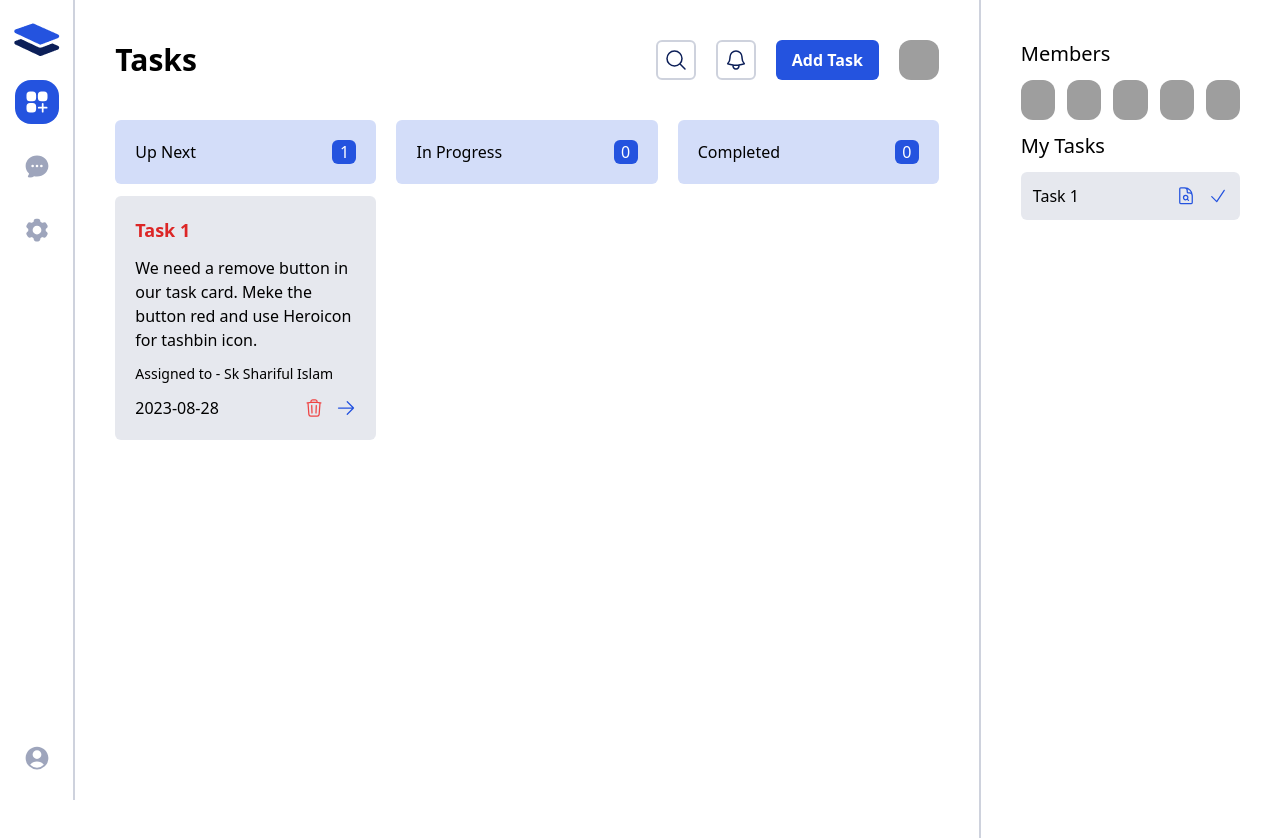
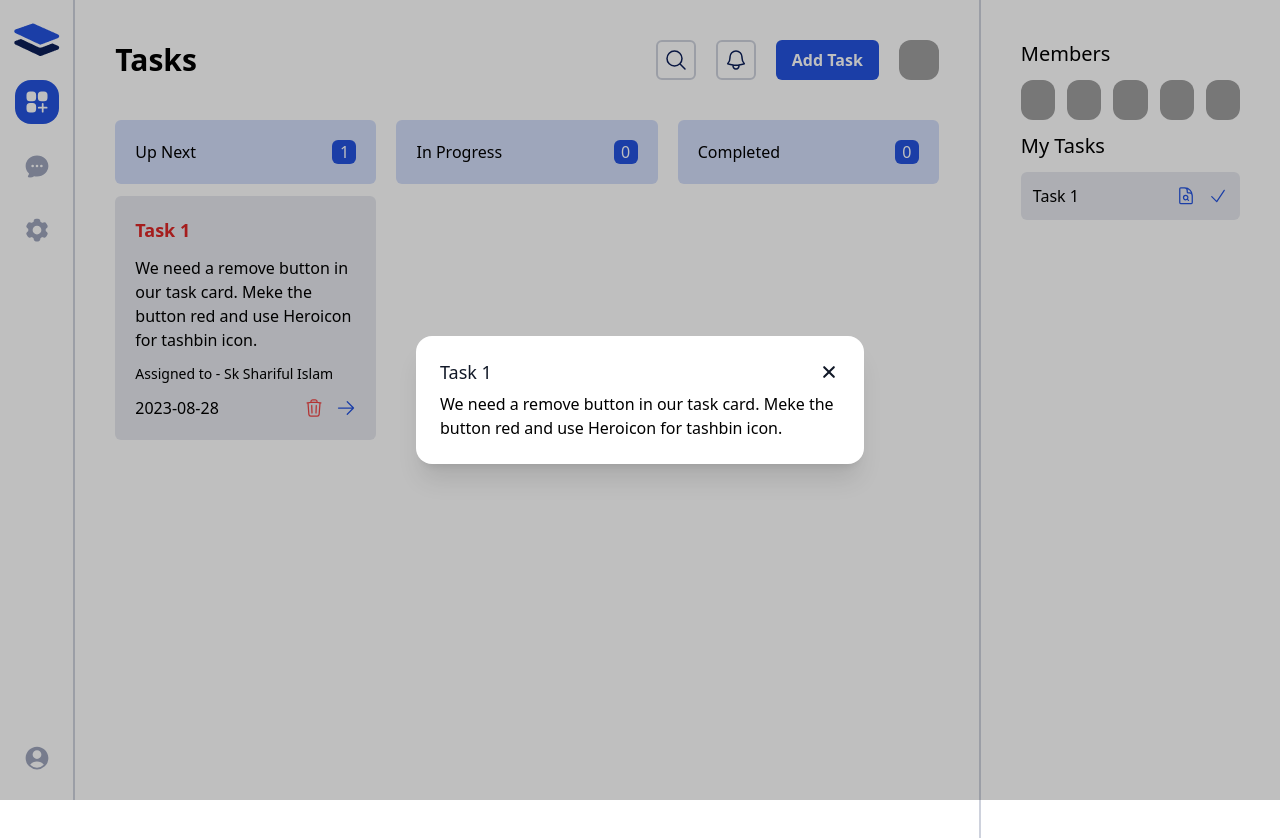
Before and after one commit to shariful10/Taskmaster, a React (Vite) app: page / in a window 1280 px wide. Both pictures are taken after a click on the button 1186 px from the left and 196 px from the top of the page. Shown: the top 838 px of the page. Built offline with nearby package versions, Linux system fonts and the light colour scheme; grey boxes are pictures that could not be loaded.

Commit message:
Features: My Task Details Modal Implemented

```diff
--- a/package.json
+++ b/package.json
@@ -16,6 +16,7 @@
     "react": "^18.2.0",
     "react-dom": "^18.2.0",
     "react-hook-form": "^7.51.0",
+    "react-icons": "^5.0.1",
     "react-redux": "^9.1.0",
     "react-router-dom": "^6.15.0"
   },
--- a/src/components/tasks/AddTaskModal.jsx
+++ b/src/components/tasks/AddTaskModal.jsx
@@ -1,5 +1,5 @@
 import { useDispatch } from "react-redux";
-import Modal from "../ui/Model";
+import Modal from "../ui/Modal";
 import { useForm } from "react-hook-form";
 import { addTask } from "../../redux/features/tasks/tasksSlice";
 
--- a/src/components/tasks/MyTasks.jsx
+++ b/src/components/tasks/MyTasks.jsx
@@ -2,12 +2,15 @@ import {
 	CheckIcon,
 	DocumentMagnifyingGlassIcon,
 } from "@heroicons/react/24/outline";
-import { useEffect } from "react";
+import { useEffect, useState } from "react";
 import { useDispatch, useSelector } from "react-redux";
 import { updateStatus, userTasks } from "../../redux/features/tasks/tasksSlice";
+import TaskDetailsModal from "./TaskDetailsModal";
 
 const MyTasks = () => {
 	const dispatch = useDispatch();
+  const [taskId, setTaskId] = useState(0);
+	const [isOpen, setIsOpen] = useState(false);
 
 	const { tasks, userSpecificTasks } = useSelector((state) => state.tasksSlice);
 	const { name: userName } = useSelector((state) => state.userSlice);
@@ -16,8 +19,14 @@ const MyTasks = () => {
 		dispatch(userTasks(userName));
 	}, [dispatch, userName, tasks]);
 
+  const handleModal = (id) => {
+    setTaskId(id)
+    setIsOpen(!isOpen)
+  };
+
 	return (
 		<div>
+			<TaskDetailsModal isOpen={isOpen} setIsOpen={setIsOpen} id={taskId} />
 			<h1 className="text-xl my-3">My Tasks</h1>
 			<div className=" h-[750px] overflow-auto space-y-3">
 				{userSpecificTasks.map((item) => (
@@ -27,7 +36,11 @@ const MyTasks = () => {
 					>
 						<h1>{item.title}</h1>
 						<div className="flex gap-3">
-							<button className="grid place-content-center" title="Details">
+							<button
+								onClick={() => handleModal(item.id)}
+								className="grid place-content-center"
+								title="Details"
+							>
 								<DocumentMagnifyingGlassIcon className="w-5 h-5 text-primary" />
 							</button>
 							<button
--- /dev/null
+++ b/src/components/tasks/TaskDetailsModal.jsx
@@ -0,0 +1,20 @@
+import Modal from "../ui/Modal";
+import { useSelector } from "react-redux";
+
+const TaskDetailsModal = ({ isOpen, setIsOpen, id }) => {
+	const { tasks } = useSelector((state) => state.tasksSlice);
+	const task = tasks.find((item) => item.id === id);
+
+	return (
+		<Modal
+			isOpen={isOpen}
+			setIsOpen={setIsOpen}
+			title={task?.title}
+			showClose={true}
+		>
+			{task?.description}
+		</Modal>
+	);
+};
+
+export default TaskDetailsModal;
--- a/src/components/ui/Model.jsx
+++ b/src/components/ui/Modal.jsx
@@ -1,7 +1,8 @@
 import { Fragment } from "react";
+import { IoClose } from "react-icons/io5";
 import { Dialog, Transition } from "@headlessui/react";
 
-const Modal = ({ isOpen, setIsOpen, title, children }) => {
+const Modal = ({ isOpen, setIsOpen, title, children, showClose }) => {
 	const closeModal = () => {
 		setIsOpen(false);
 	};
@@ -35,9 +36,16 @@ const Modal = ({ isOpen, setIsOpen, title, children }) => {
 							<Dialog.Panel className="w-full max-w-md transform overflow-hidden rounded-2xl bg-white p-6 text-left align-middle shadow-xl transition-all">
 								<Dialog.Title
 									as="h3"
-									className="text-lg font-medium leading-6 text-gray-900"
+									className="text-lg font-medium leading-6 text-gray-900 flex justify-between items-center mb-2"
 								>
-									{title}
+									<span>{title}</span>
+									{showClose && (
+										<IoClose
+											onClick={() => setIsOpen(false)}
+											className="cursor-pointer"
+											size={22}
+										/>
+									)}
 								</Dialog.Title>
 								{children}
 							</Dialog.Panel>
```
Also changed, not shown: 1 other file (tests, documents, lock files or other folders).
